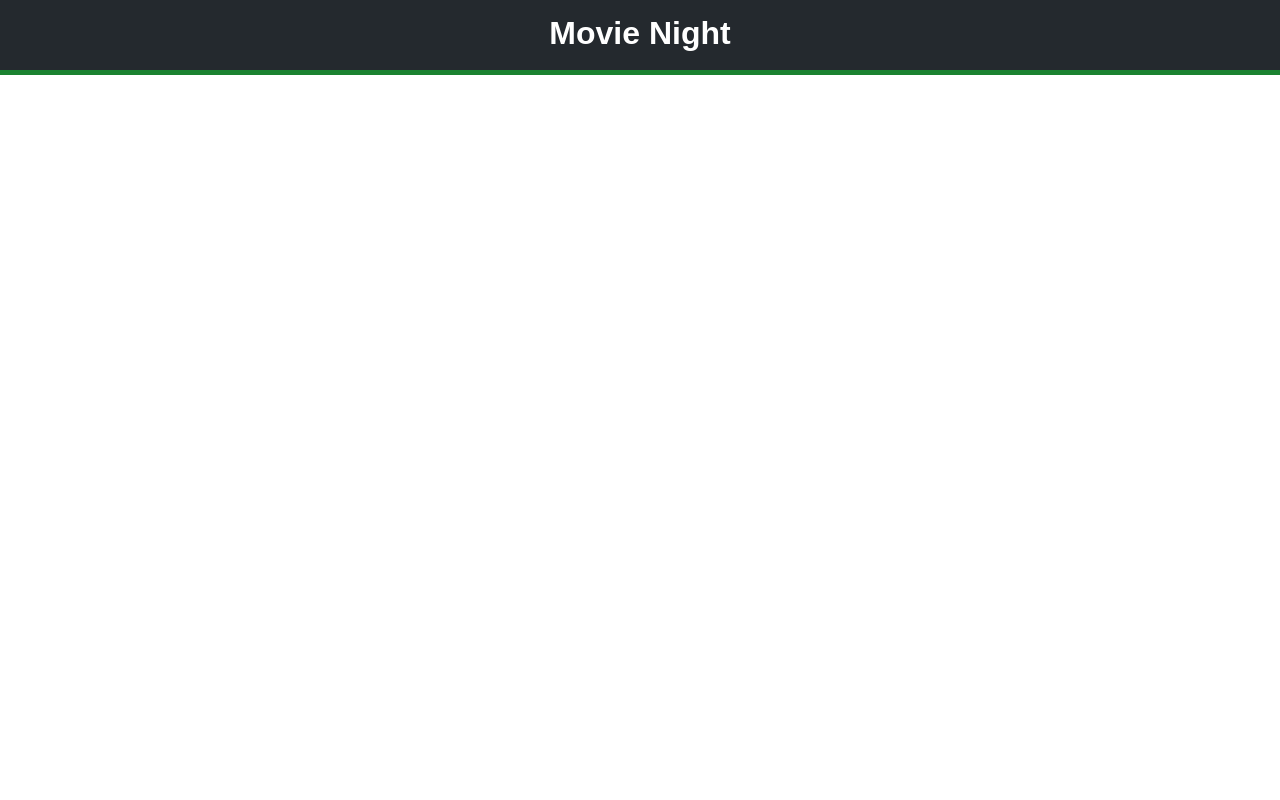
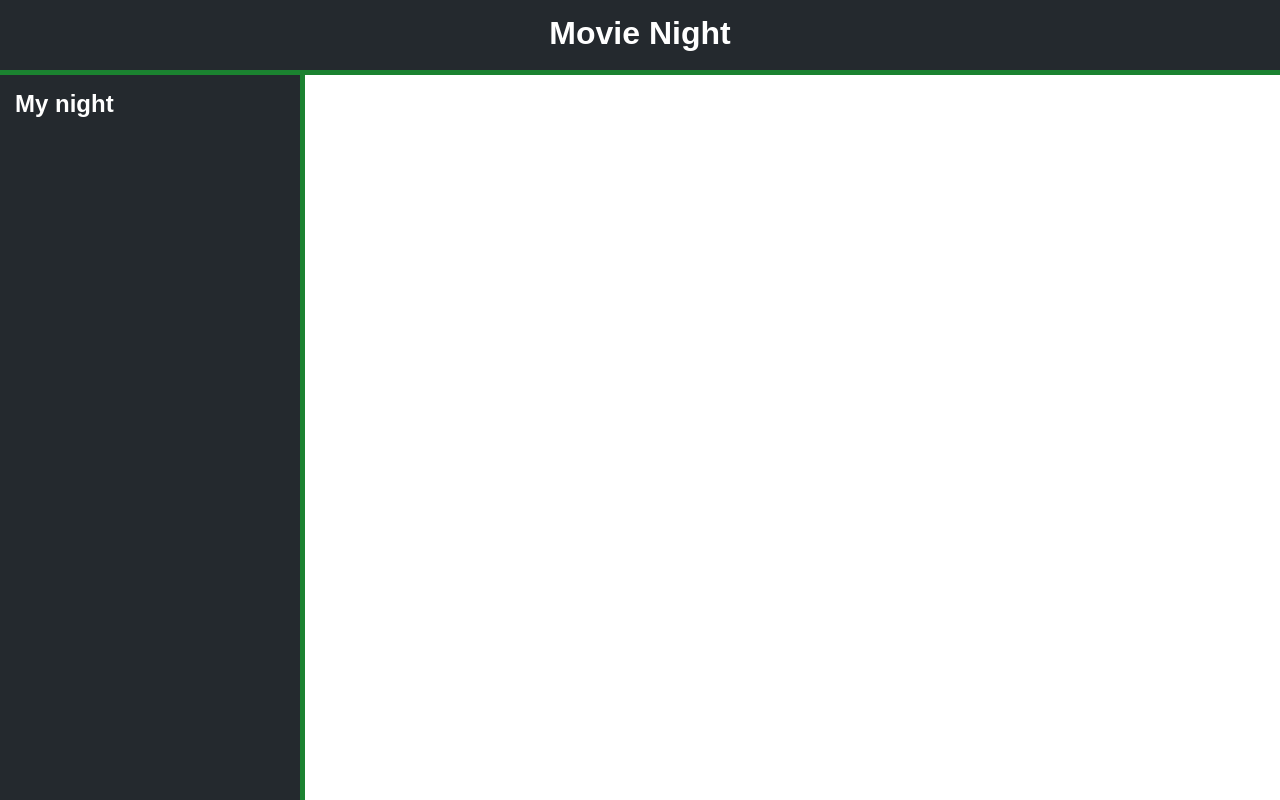
Before and after one commit to Flujible/movie-night, a React (Create React App) app: page / in a window 1280 px wide. Built offline with nearby package versions, Linux system fonts and the light colour scheme.

Commit message:
Create basic left panel

```diff
--- a/src/App.js
+++ b/src/App.js
@@ -1,9 +1,13 @@
 import './App.css';
 import Header from './components/Header/Header';
+import LeftPanel from './components/LeftPanel/LeftPanel';
 
 function App() {
   return (
-    <Header/>
+    <div className="App">
+      <Header/>
+      <LeftPanel/>
+    </div>
   );
 }
 
--- /dev/null
+++ b/src/components/LeftPanel/LeftPanel.js
@@ -0,0 +1,17 @@
+import StyledPanel from "./LeftPanel.style";
+import styled from 'styled-components';
+
+const StyledH2 = styled.h2`
+    margin: 0;
+    padding: 15px;
+`;
+
+const Header = () => {
+    return (
+        <StyledPanel>
+            <StyledH2>My night</StyledH2>
+        </StyledPanel>
+    );
+}
+
+export default Header;
--- /dev/null
+++ b/src/components/LeftPanel/LeftPanel.style.js
@@ -0,0 +1,13 @@
+import styled from 'styled-components';
+
+const StyledPanel = styled.section`
+    width: 300px;
+    height: calc(100% - 75px);
+    background-color: #24292e;
+    color: white;
+    border-right: 5px solid #1b8230;
+    position: fixed;
+    overflow-y: auto;
+`;
+
+export default StyledPanel;
```
